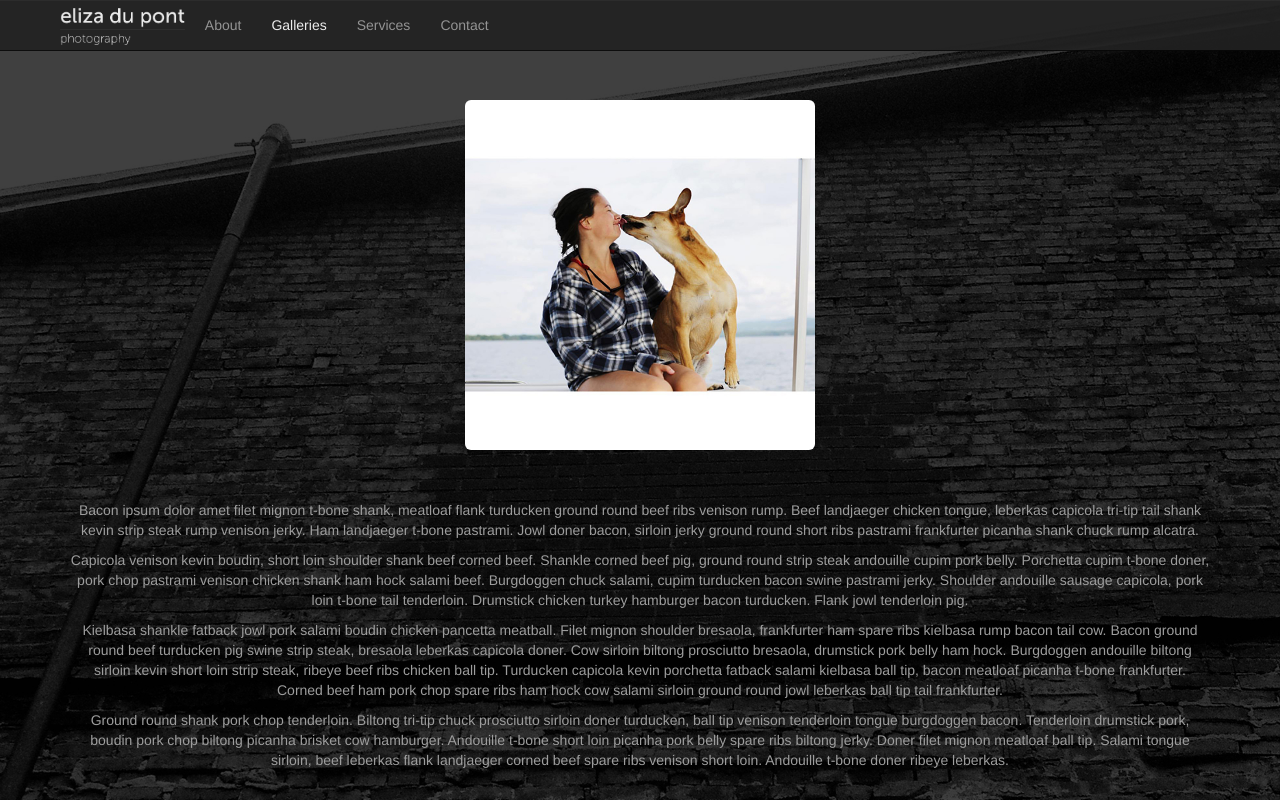
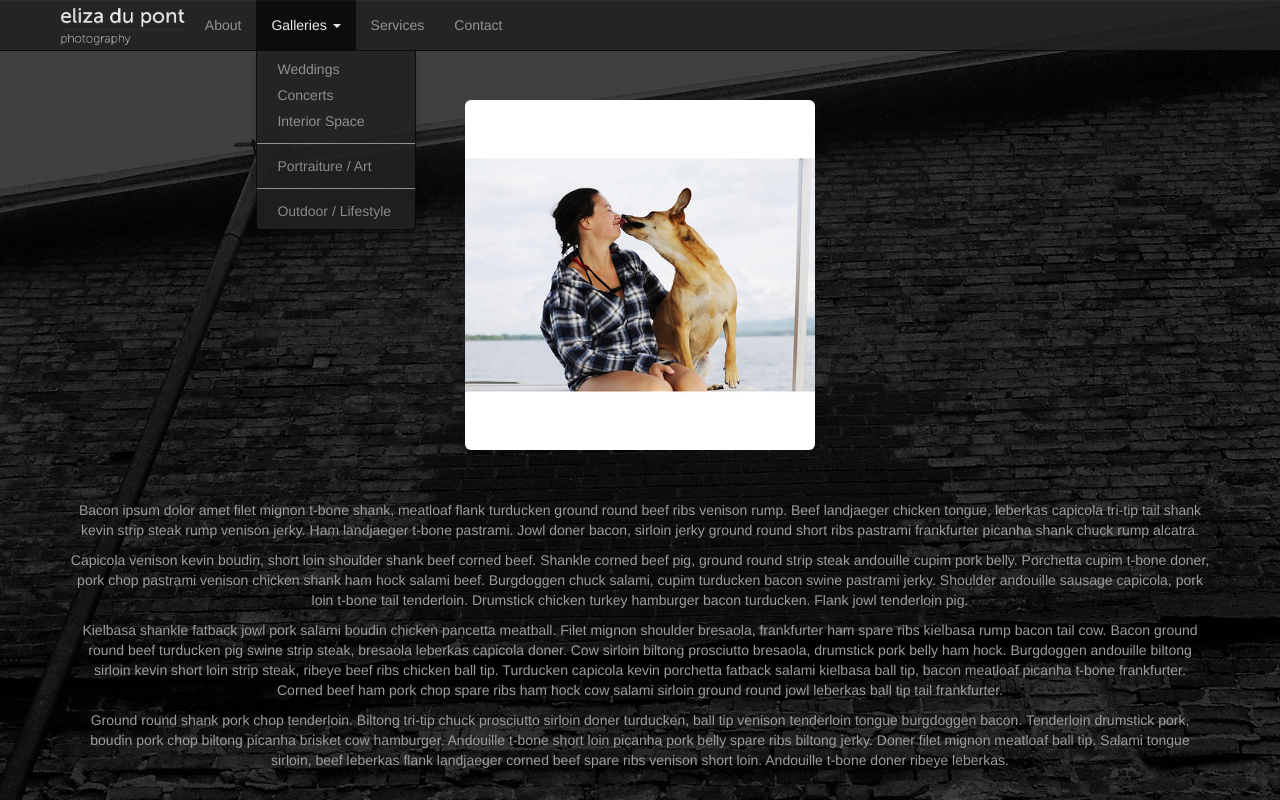
Before and after one commit to jfarmer91/elizadupont-test, a plain HTML site: page about.html in a window 1280 px wide. Both pictures are taken after a click on the button "Galleries". Shown: the top 800 px of the page. Drawn offline with Linux system fonts and the light colour scheme; files whose address does not match are found by name.

Commit message:
update nabber on other pages

```diff
--- a/about.html
+++ b/about.html
@@ -40,39 +40,42 @@
 
 <body>
 
-    <!-- Navigation -->
-    <nav class="navbar navbar-inverse navbar-fixed-top" role="navigation">
+    <!-- Bootstrap Navbar https://getbootstrap.com/components/#navbar -->
+    <nav class="navbar navbar-inverse navbar-fixed-top">
+      <!-- <div class="container-fluid"> -->
       <div class="container">
         <!-- Brand and toggle get grouped for better mobile display -->
         <div class="navbar-header">
-                <button type="button" class="navbar-toggle" data-toggle="collapse" data-target="#bs-example-navbar-collapse-1">
+          <button type="button" class="navbar-toggle collapsed" data-toggle="collapse" data-target="#bs-example-navbar-collapse-1" aria-expanded="false">
             <span class="sr-only">Toggle navigation</span>
             <span class="icon-bar"></span>
             <span class="icon-bar"></span>
             <span class="icon-bar"></span>
           </button>
-                <a class="navbar-brand" href="index.html"><img height="40px" src="Logos/ElizaLogo_Left_White.png"></a>
+          <a class="navbar-brand" href="#"><img height="40px" src="Logos/ElizaLogo_Left_White.png"></a>
         </div>
+
         <!-- Collect the nav links, forms, and other content for toggling -->
         <div class="collapse navbar-collapse" id="bs-example-navbar-collapse-1">
           <ul class="nav navbar-nav">
-                    <li>
-                        <a href="about.html">About</a>
+            <li><a href="about.html">About <span class="sr-only">(current)</span></a></li>
+            <li class="dropdown">
+              <a href="#" class="dropdown-toggle" data-toggle="dropdown" role="button" aria-haspopup="true" aria-expanded="false">Galleries <span class="caret"></span></a>
+              <ul class="dropdown-menu inverse-dropdown">
+                <li><a href="#">Weddings</a></li>
+                <li><a href="#">Concerts</a></li>
+                <li><a href="#">Interior Space</a></li>
+                <li role="separator" class="divider"></li>
+                <li><a href="#">Portraiture / Art</a></li>
+                <li role="separator" class="divider"></li>
+                <li><a href="#">Outdoor / Lifestyle</a></li>
+              </ul>
             </li>
-                    <li>
-                        <a href="#">Galleries</a>
-                    </li>
-                    <li>
-                        <a href="#">Services</a>
-                    </li>
-                    <li>
-                        <a href="contact.html">Contact</a>
-                    </li>
+            <li><a href="services.html">Services</a></li>
+            <li><a href="contact.html">Contact</a></li>
           </ul>
-            </div>
-            <!-- /.navbar-collapse -->
-        </div>
-        <!-- /.container -->
+        </div><!-- /.navbar-collapse -->
+      </div><!-- /.container-fluid -->
     </nav>
 
     <!-- Full Page Image Background Carousel Header -->
```
Also changed, not shown: contact.html (+22 -19 lines). Lines whose indentation alone changed are shown as unchanged.
